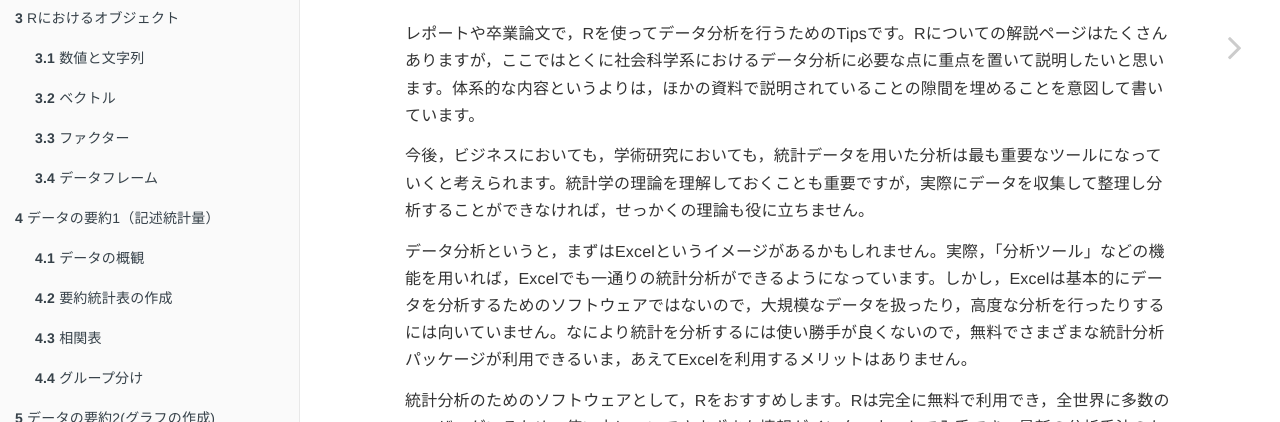
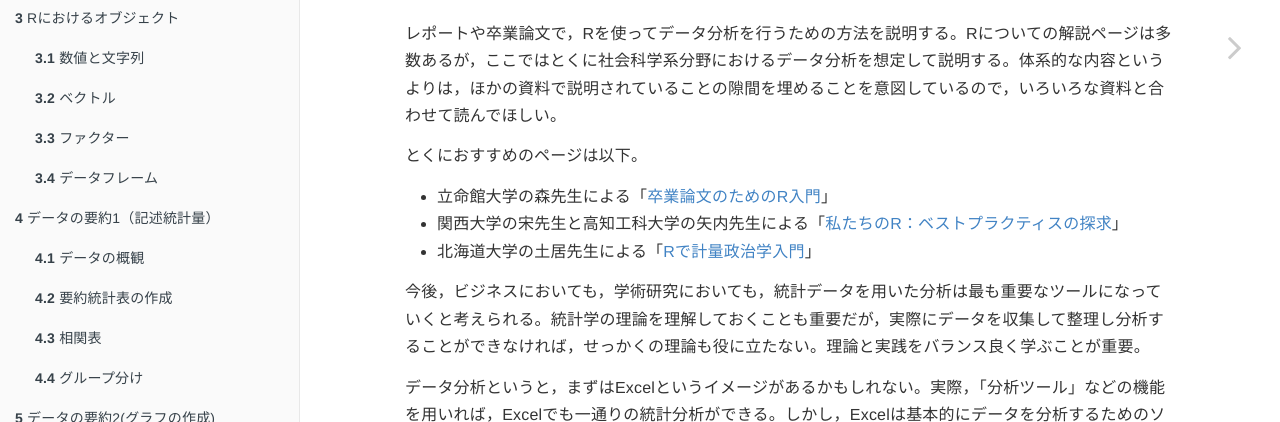
Before and after one commit to tomokazu518/R, a plain HTML site: page index.html in a window 1280 px wide. Shown: the part 378-800 px from the top of the page. Drawn offline with nearby package versions, Linux system fonts and the light colour scheme.

Commit message:
おすすめサイト追加

```diff
--- a/index.html
+++ b/index.html
@@ -206,10 +206,16 @@ code span.wa { color: #60a0b0; font-weight: bold; font-style: italic; } /* Warni
 </div>
 <div id="はじめに" class="section level1" number="1">
 <h1><span class="header-section-number">Chapter 1</span> はじめに</h1>
-<p>レポートや卒業論文で，Rを使ってデータ分析を行うためのTipsです。Rについての解説ページはたくさんありますが，ここではとくに社会科学系におけるデータ分析に必要な点に重点を置いて説明したいと思います。体系的な内容というよりは，ほかの資料で説明されていることの隙間を埋めることを意図して書いています。</p>
-<p>今後，ビジネスにおいても，学術研究においても，統計データを用いた分析は最も重要なツールになっていくと考えられます。統計学の理論を理解しておくことも重要ですが，実際にデータを収集して整理し分析することができなければ，せっかくの理論も役に立ちません。</p>
-<p>データ分析というと，まずはExcelというイメージがあるかもしれません。実際，「分析ツール」などの機能を用いれば，Excelでも一通りの統計分析ができるようになっています。しかし，Excelは基本的にデータを分析するためのソフトウェアではないので，大規模なデータを扱ったり，高度な分析を行ったりするには向いていません。なにより統計を分析するには使い勝手が良くないので，無料でさまざまな統計分析パッケージが利用できるいま，あえてExcelを利用するメリットはありません。</p>
-<p>統計分析のためのソフトウェアとして，Rをおすすめします。Rは完全に無料で利用でき，全世界に多数のユーザーがいるため，使い方についてさまざまな情報がインターネットで入手でき，最新の分析手法のためのパッケージが絶えず開発されリリースされています。また，最初は少しとっつきにくいと感じるかもしれませんが，すぐに慣れて使えるようになります。</p>
+<p>レポートや卒業論文で，Rを使ってデータ分析を行うための方法を説明する。Rについての解説ページは多数あるが，ここではとくに社会科学系分野におけるデータ分析を想定して説明する。体系的な内容というよりは，ほかの資料で説明されていることの隙間を埋めることを意図しているので，いろいろな資料と合わせて読んでほしい。</p>
+<p>とくにおすすめのページは以下。</p>
+<ul>
+<li>立命館大学の森先生による「<a href="https://tomoecon.github.io/R_for_graduate_thesis/">卒業論文のためのR入門</a>」</li>
+<li>関西大学の宋先生と高知工科大学の矢内先生による「<a href="https://www.jaysong.net/RBook/">私たちのR：ベストプラクティスの探求</a>」</li>
+<li>北海道大学の土居先生による「<a href="https://shohei-doi.github.io/quant_polisci/index.html">Rで計量政治学入門</a>」</li>
+</ul>
+<p>今後，ビジネスにおいても，学術研究においても，統計データを用いた分析は最も重要なツールになっていくと考えられる。統計学の理論を理解しておくことも重要だが，実際にデータを収集して整理し分析することができなければ，せっかくの理論も役に立たない。理論と実践をバランス良く学ぶことが重要。</p>
+<p>データ分析というと，まずはExcelというイメージがあるかもしれない。実際，「分析ツール」などの機能を用いれば，Excelでも一通りの統計分析ができる。しかし，Excelは基本的にデータを分析するためのソフトウェアではないので，大規模なデータを扱ったり，高度な分析を行ったりするには向いていない。なにより統計を分析するには使い勝手が良くないので，無料でさまざまな統計分析パッケージが利用できる現在，あえてExcelを利用するメリットはない（Excelには別の使い途がある）。</p>
+<p>Rは統計データを分析のためのソフトウェア。完全に無料で利用でき，全世界に多数のユーザーがいるため，使い方についてさまざまな情報がインターネットで入手できるため，おカネをかけずに自力で習得するのであれば最もおすすめできる。また，最新の分析手法を用いるためのパッケージが絶えず開発されリリースされている。最初は少しとっつきにくいと感じるかもしれないが，慣れてくれば非常に柔軟な使い方ができる。</p>
 
 </div>
             </section>
```
Also changed, not shown: search_index.json (+1 -1 lines).
